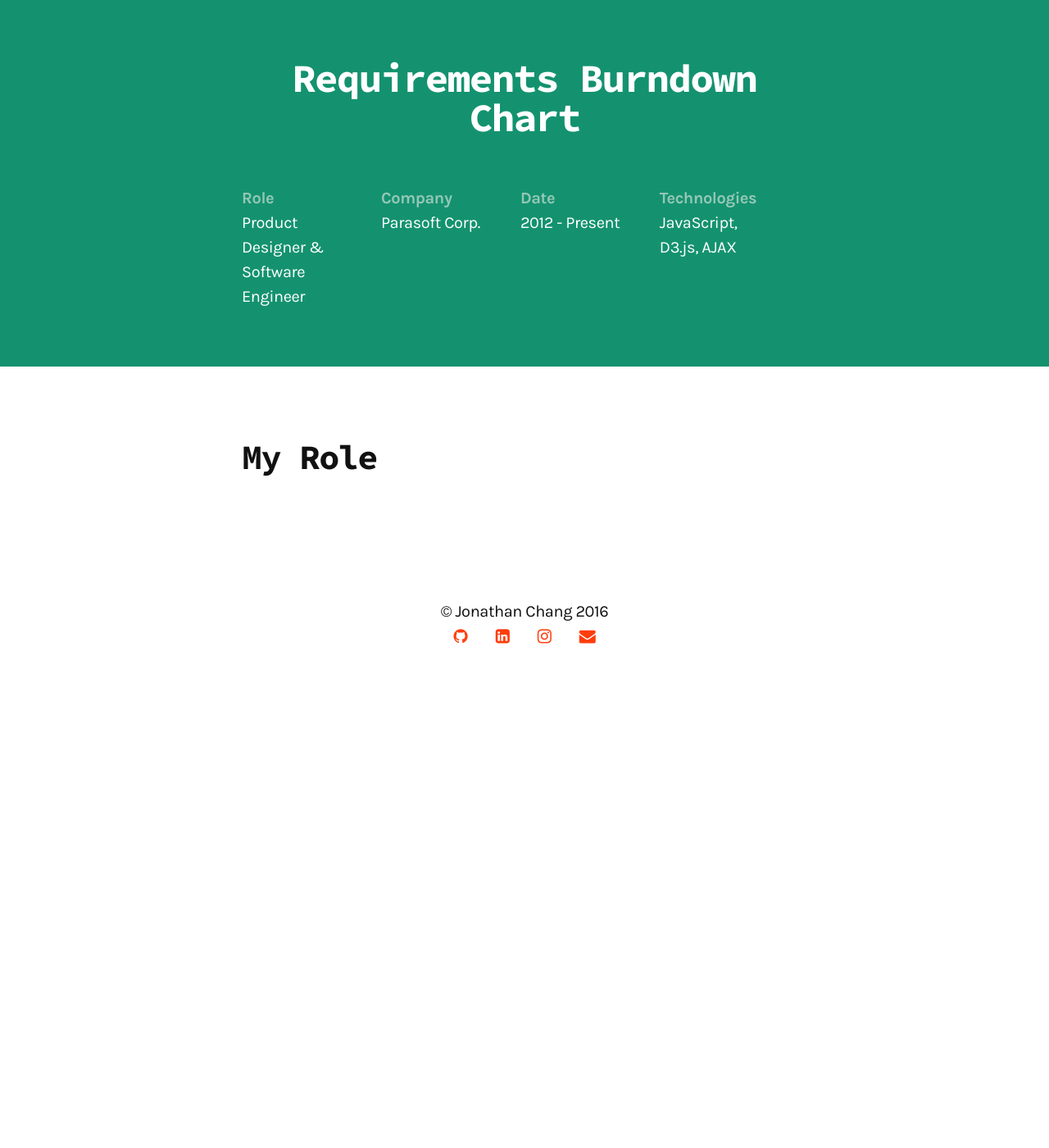
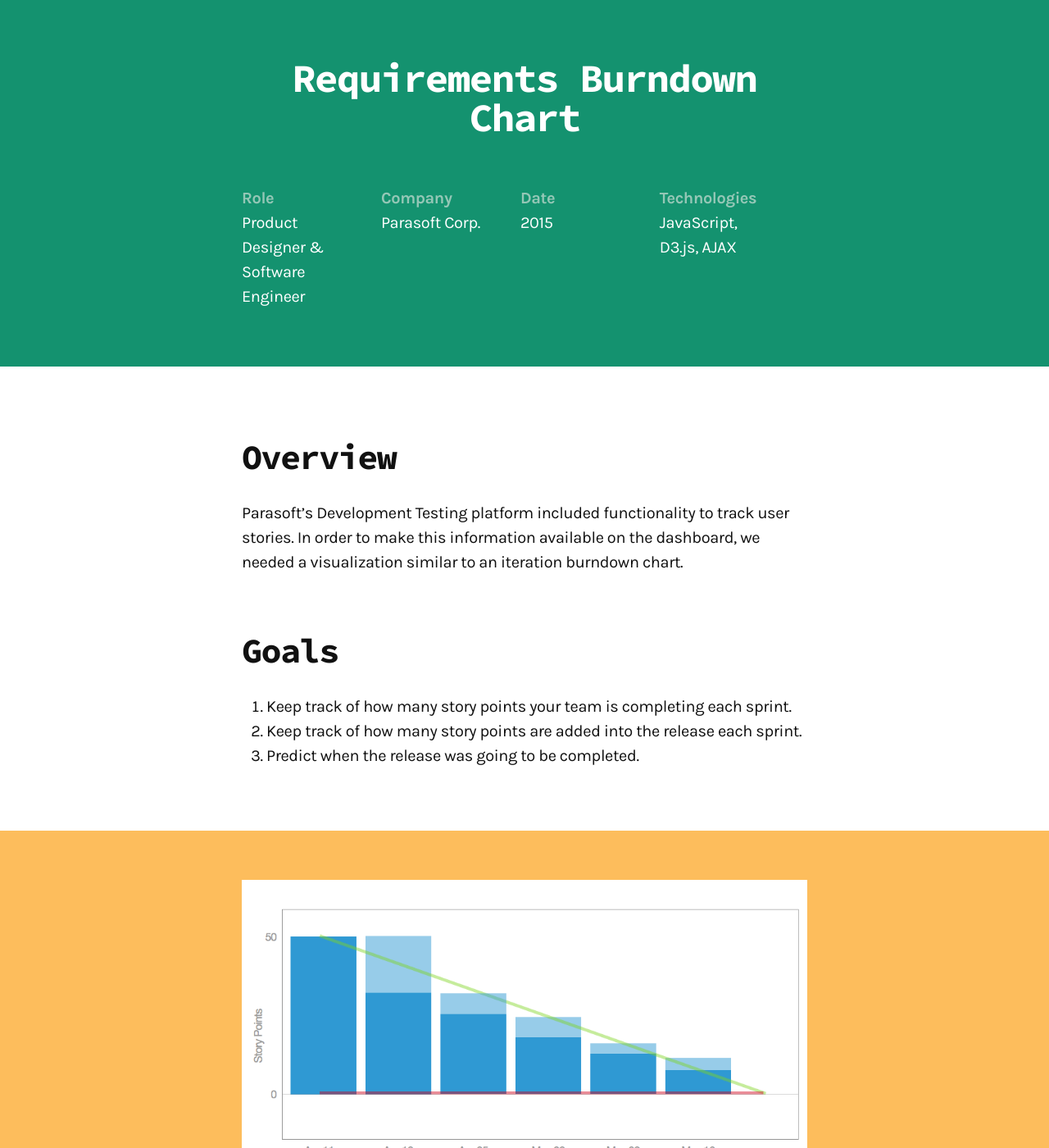
Before and after one commit to dotheygandalf/portfolio, a Jekyll site: the page built from _posts/2015-03-12-requirements-burndown-design.markdown, in a window 1280 px wide and 1400 px high, scrolled down 229 px. Shown: the whole window at 82% size. Built offline with Jekyll 4.4.1, drawn with Linux system fonts in a browser that asks for light colours; nearby versions of some CDN libraries; before the commit the page ends 1081 px from its top, so only the background shows below that; some of the changed text lies outside the part shown.

Commit message:
add to requiremetns burndown post

```diff
--- a/_posts/2015-03-12-requirements-burndown-design.markdown
+++ b/_posts/2015-03-12-requirements-burndown-design.markdown
@@ -6,14 +6,44 @@ categories: work
 thumbnail: /assets/work/requirements-burnddown.png
 caption: "Product Designer & Software Engineer"
 type: "Project"
-info: {Role: Product Designer & Software Engineer, Company: Parasoft Corp., Date: 2012 - Present, Technologies: 'JavaScript, D3.js, AJAX'}
+info: {Role: Product Designer & Software Engineer, Company: Parasoft Corp., Date: 2015, Technologies: 'JavaScript, D3.js, AJAX'}
 intro: "Custom chart for tracking story points."
 ---
 
+<div class="full-bleed-white" markdown="1">
+<div class="wrapper" markdown="1">
+## Overview
+
+Parasoft's Development Testing platform included functionality to track user stories.  In order to make this information available on the dashboard, we needed a visualization similar to an iteration burndown chart.
+
+## Goals
+
+1. Keep track of how many story points your team is completing each sprint.
+1. Keep track of how many story points are added into the release each sprint.
+1. Predict when the release was going to be completed.
+
+</div>
+</div>
+
+
+<div class="full-bleed orange">
+<div class="wrapper" markdown="1">
+  ![No additional work](/assets/work/requirementsBurndown/no-additional-work.png)
+</div>
+</div>
 
 <div class="full-bleed-white" markdown="1">
 <div class="wrapper" markdown="1">
-## My Role
+
+## Crunch time
+
+Sometimes there are urgent features that need to be added to the release.  The baseline shifts down as more stories are added to the release.  This allows separate measures for a teams velocity and the increase in the amount of work.
 
 </div>
 </div>
+
+<div class="full-bleed orange">
+<div class="wrapper" markdown="1">
+  ![With additional work](/assets/work/requirementsBurndown/with-additional-work.png)
+</div>
+</div>
--- a/_posts/2016-04-27-dashboard-design.markdown
+++ b/_posts/2016-04-27-dashboard-design.markdown
@@ -70,7 +70,7 @@ When reports are specific, complicated, and hard to find, it requires our users
 <div class="full-bleed-white" markdown="1">
 <div class="wrapper" markdown="1">
 
-## Always be Knolling
+## Knolling
 
 * Put away the things that are not in use
 * Group all ‘like’ objects
```
Also changed, not shown: _posts/2016-05-30-parasoft-task-manager.markdown (+19 -2 lines), assets/work/requirements-burnddown.png, assets/work/requirementsBurndown/no-additional-work.png (added), assets/work/requirementsBurndown/with-additional-work.png (added).
